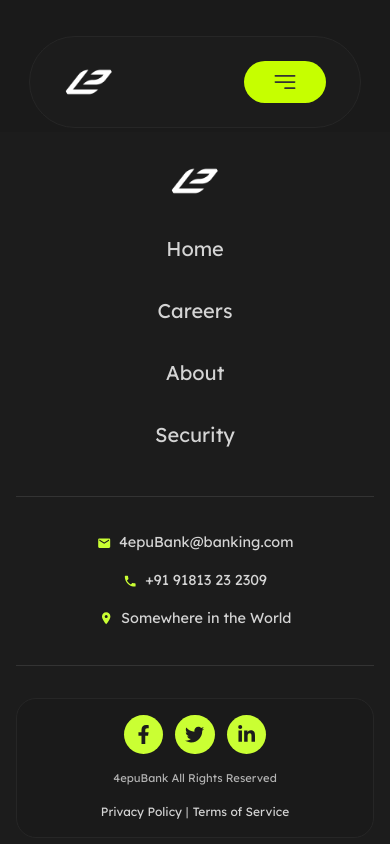
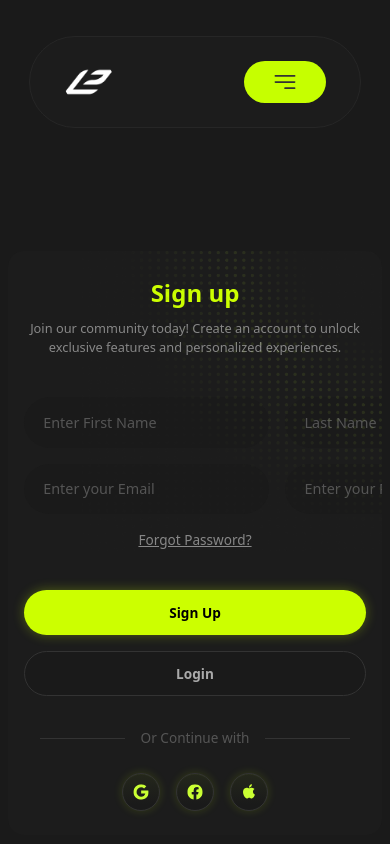
Before and after one commit to Cennge/Banking-Company, a React (Vite) app: page /sign-in in a window 390 px wide. Shown: the top 844 px of the page. Built offline with nearby package versions, Linux system fonts and the light colour scheme.

Commit message:
added signpage

```diff
--- a/src/components/SignIn-Page/SignIn-Page.css
+++ b/src/components/SignIn-Page/SignIn-Page.css
@@ -0,0 +1,310 @@
+.SignIn-container {
+  min-height: 100vh;
+  display: flex;
+  justify-content: center;
+  align-items: center;
+  padding: 1rem;
+  position: relative;
+}
+
+
+.SignIn-background {
+  position: absolute;
+  top: 0;
+  right: 0;
+  width: 400px;
+  height: 400px;
+  transform: rotate(90deg);
+  z-index: 0; /* на задний план */
+  pointer-events: none; /* не мешает кликам */
+  opacity: 0.5; /* можно настроить прозрачность */
+
+}
+
+.SignIn-background img {
+  width: 100%;
+  height: auto;
+  object-fit: contain;
+}
+
+
+.SignIn-box {
+  background: #1C1C1C;
+  border-radius: 1.5rem;
+  padding: 5% 5% ;
+  width: 50%;
+  height: 40%;
+  text-align: center;
+  color: white;
+  position: relative;
+  z-index: 1;
+ margin-bottom: 12%;
+ overflow: hidden;
+}
+
+
+.SignIn-title {
+  font-size: 2.5rem;
+  color: #ccff00;
+  margin-bottom: 0.5rem;
+  font-weight: 700;
+}
+
+.SignIn-subtitle {
+  font-size: 0.9rem;
+  color: #888;
+  margin-bottom: 2.5rem;
+}
+
+.input-group {
+  display: grid;
+  grid-template-columns: repeat(2, 1fr);
+  gap: 1rem;
+  margin-bottom: 1rem;
+}
+
+.input-group input {
+  flex: 1;
+  padding: 0.9rem 1.2rem;
+  border: none;
+  border-radius: 50px;
+  background-color: #1a1a1a;
+  color: #aaa;
+  font-size: 0.9rem;
+  outline: none;
+  transition: border 0.2s ease;
+
+}
+
+.input-group input:focus {
+  border: 1px solid #ccff00;
+}
+
+.input-group input::placeholder {
+  color: #555;
+}
+
+.forgot-link {
+  display: block;
+  font-size: 0.85rem;
+  color: #888;
+  margin: 1rem 0 2rem 0;
+  text-decoration: underline;
+  transition: color 0.2s ease;
+}
+
+.forgot-link:hover {
+  color: #ccff00;
+}
+
+.btn {
+  width: 60%;
+  height: 50px;
+  border: none;
+  border-radius: 50px;
+  font-weight: 600;
+  font-size: 0.95rem;
+  cursor: pointer;
+  margin: 0.5rem 0;
+  transition: all 0.2s ease;
+}
+
+.login-btn {
+  background-color: #ccff00;
+  color: #000;
+  box-shadow: 0 0 12px rgba(204, 255, 0, 0.3);
+}
+
+.login-btn:hover {
+  background-color: #b8e600;
+  box-shadow: 0 0 16px rgba(204, 255, 0, 0.4);
+}
+
+.signup-btn {
+  background-color: #1a1a1a;
+  color: #aaa;
+  border: 1px solid #333;
+}
+
+.signup-btn:hover {
+  background-color: #222;
+  color: #fff;
+}
+
+.divider {
+  display: flex;
+  align-items: center;
+  justify-content: center;
+  margin: 1rem  ;
+  font-size: 0.85rem;
+  color: #555;
+
+}
+
+.divider::before,
+.divider::after {
+  content: "";
+  flex: 1;
+  height: 1px;
+  background: #333;
+  margin: 0 1rem;
+}
+
+.social-buttons {
+  display: flex;
+  justify-content: center;
+  gap: 1rem;
+}
+
+.social {
+  background-color: #1a1a1a;
+  border-radius: 50%;
+  width: 50px;
+  height: 50px;
+  display: flex;
+  justify-content: center;
+  align-items: center;
+  border: 1px solid #333;
+  box-shadow: 0 0 10px rgba(204, 255, 0, 0.15);
+  cursor: pointer;
+  transition: all 0.2s ease;
+  padding: 0;
+}
+
+.social:hover {
+  background-color: #222;
+  border-color: #ccff00;
+
+}
+
+.social-icon {
+  width: 94px;
+  height: 94px;
+  object-fit: contain;
+  transition: transform 0.2s ease;
+}
+
+.social:hover .social-icon {
+  transform: scale(1.1);
+}
+
+
+.error {
+  color: #ff4444;
+  font-size: 0.8rem;
+  margin-bottom: 0.5rem;
+}
+
+
+
+@media (max-width: 1024px) {
+  .SignIn-box {
+    width: 80%;
+    padding: 3rem 2rem;
+    margin-bottom: 8%;
+  }
+
+  .SignIn-title {
+    font-size: 2rem;
+  }
+
+  .SignIn-subtitle {
+    font-size: 0.85rem;
+  }
+
+  .btn {
+    width: 70%;
+  }
+
+  .social {
+    width: 45px;
+    height: 45px;
+  }
+
+  .social-icon {
+    width: 70px;
+    height: 70px;
+  }
+}
+
+@media (max-width: 768px) {
+  .SignIn-container {
+    padding: 1rem 0.5rem;
+  }
+
+  .SignIn-box {
+    width: 100%;
+    padding: 2rem 1.25rem;
+    margin-bottom: 6%;
+  }
+
+  .SignIn-group {
+    flex-direction: column;
+    gap: 0.8rem;
+  }
+
+  .SignIn-title {
+    font-size: 1.75rem;
+  }
+
+  .btn {
+    width: 90%;
+    font-size: 0.9rem;
+  }
+
+  .divider {
+    margin: 1.5rem 0;
+  }
+
+  .social {
+    width: 42px;
+    height: 42px;
+  }
+
+  .social-icon {
+    width: 60px;
+    height: 60px;
+  }
+
+   .SignIn-background {
+    width: 300px;
+    height: 300px;
+    opacity: 0.3;
+  }
+}
+
+@media (max-width: 480px) {
+  .SignIn-box {
+    padding: 1.5rem 1rem;
+    border-radius: 1rem;
+  }
+
+  .SignIn-title {
+    font-size: 1.5rem;
+  }
+
+  .SignIn-subtitle {
+    font-size: 0.8rem;
+  }
+
+  .SignIn-group input {
+    font-size: 0.85rem;
+    padding: 0.8rem 1rem;
+  }
+
+  .btn {
+    width: 100%;
+    font-size: 0.85rem;
+    height: 45px;
+  }
+
+  .social {
+    width: 38px;
+    height: 38px;
+  }
+
+  .social-icon {
+    width: 50px;
+    height: 50px;
+  }
+}
--- a/src/components/SignIn-Page/SignIn-Page.tsx
+++ b/src/components/SignIn-Page/SignIn-Page.tsx
@@ -1,9 +1,107 @@
-import "./SignIn-Page.css"
+import "./SignIn-Page.css";
+import { useState } from "react";
 
 export function SignInPage() {
-    return (
-        <div className="signInPage-page">
+  return (
+    <div className="signInPage-page">
+      <SignInSection />
+    </div>
+  );
+}
+export function SignInSection() {
+  const [firstName, setFirstName] = useState("");
+  const [lastName, setLastName] = useState("");
+  const [email, setEmail] = useState("");
+  const [password, setPassword] = useState("");
+  const [error, setError] = useState("");
 
+  const handleLogin = (e: React.FormEvent) => {
+    e.preventDefault();
+    if (!email || !password) {
+      setError("Please fill in both fields");
+    } else {
+      setError("");
+      console.log("Login attempt:", { email, password });
+    }
+  };
+
+  return (
+    <section className="SignIn-container">
+      <div className="SignIn-box">
+        <img className="SignIn-background" src="bg-object-sec6.png" />
+        <h1 className="SignIn-title">Sign up</h1>
+        <p className="SignIn-subtitle">
+          Join our community today! Create an account to unlock exclusive
+          features and personalized experiences.
+        </p>
+        <form onSubmit={handleLogin} className="login-form">
+          <div className="input-group">
+            <input
+              type="text"
+              placeholder="Enter First Name"
+              value={firstName}
+              onChange={(e) => setFirstName(e.target.value)}
+            />
+            <input
+              type="text"
+              placeholder="Last Name"
+              value={lastName}
+              onChange={(e) => setLastName(e.target.value)}
+            />
+            <input
+              type="email"
+              placeholder="Enter your Email"
+              value={email}
+              onChange={(e) => setEmail(e.target.value)}
+            />
+            <input
+              type="password"
+              placeholder="Enter your Password"
+              value={password}
+              onChange={(e) => setPassword(e.target.value)}
+            />
+          </div>
+          {error && <p className="error">{error}</p>}
+          <a href="#" className="forgot-link">
+            Forgot Password?
+          </a>
+          <button type="submit" className="btn login-btn">
+            Sign Up
+          </button>
+          <button type="button" className="btn signup-btn">
+            Login
+          </button>
+        </form>
+        <div className="divider">
+          <span>Or Continue with</span>
         </div>
-    );
+        <div className="social-buttons">
+          <a
+            href="https://accounts.google.com"
+            target="_blank"
+            rel="noopener noreferrer"
+            className="social"
+          >
+            <img src="/chrome.svg" alt="Google" className="social-icon" />
+          </a>
+          <a
+            href="https://facebook.com/login"
+            target="_blank"
+            rel="noopener noreferrer"
+            className="social"
+          >
+            <img src="/facebook.svg" alt="Facebook" className="social-icon" />
+          </a>
+          <a
+            href="https://appleid.apple.com/"
+            target="_blank"
+            rel="noopener noreferrer"
+            className="social"
+          >
+            <img src="/apple.svg" alt="Apple" className="social-icon" />
+          </a>
+        </div>
+      </div>
+    </section>
+  );
 }
```
